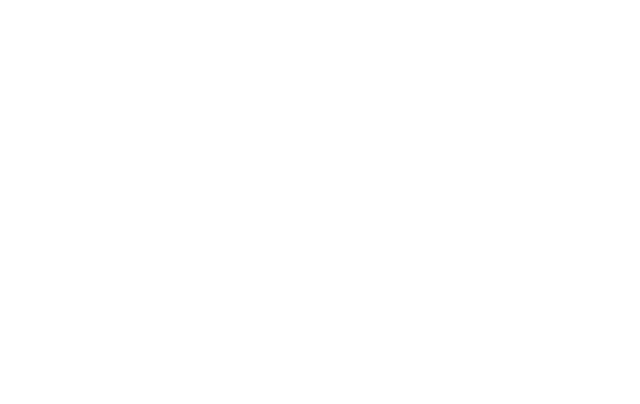
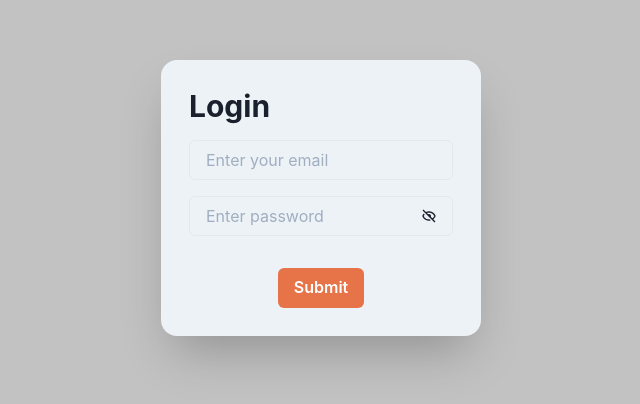
Before and after one commit to Nicholas-Darko-Brown/ViLog, a React (Create React App) app in the folder Client/guest-app/: page /admin in a window 1280 px wide. Before the commit this address had no page. Shown: the part 202-606 px from the top of the page, without its empty margins (319-959 px from the left). Built offline with nearby package versions, Linux system fonts and the light colour scheme.

Commit message:
Creating Admin page

```diff
--- a/Client/guest-app/src/App.js
+++ b/Client/guest-app/src/App.js
@@ -12,6 +12,8 @@
 import Host from './components/Dashboard/Dashboard Pages/Host/Host';
 import Edit from './components/Dashboard/Dashboard Pages/Edit/Edit';
 import NewUser from './components/Dashboard/Dashboard Pages/New User/NewUser';
+import Admin from './components/Dashboard/Dashboard Pages/Admin/Admin';
+import AdminPage from './components/Dashboard/Dashboard Pages/Admin/AdminPage/AdminPage';
 
 const App = () => {
   return (
@@ -27,6 +29,9 @@
           <Route path='/host' element={<Host />}></Route>
           <Route path='/edit/:editId' element={<Edit />}></Route>
           <Route path='/newUser' element={<NewUser />}></Route>
+
+          <Route path='/admin' element={<Admin />}></Route>
+          <Route path='/adminPage' element={<AdminPage />}></Route>
         </Routes>
       </Router>
 
--- a/Client/guest-app/src/components/Dashboard/Dashboard Components/Sidebar/Sidebar.js
+++ b/Client/guest-app/src/components/Dashboard/Dashboard Components/Sidebar/Sidebar.js
@@ -44,8 +44,10 @@
                         <AccountCircle className='sidebar_icon'/>
                         Hosts
                     </li>
-                    <li className="sidebar_list_item">
-                        <VerifiedUser className='sidebar_icon'/>
+                    <li className="sidebar_list_item" onClick={() => {
+                        navigate('/admin')
+                    }}>
+                        <VerifiedUser className='sidebar_icon' />
                         Admin
                     </li>
                 </ul>
--- /dev/null
+++ b/Client/guest-app/src/components/Dashboard/Dashboard Pages/Admin/Admin.js
@@ -0,0 +1,64 @@
+import React, { useState } from 'react';
+import {
+  Button,
+  Center,
+  FormControl,
+  Heading,
+  Input,
+  InputGroup,
+  InputRightElement,
+} from '@chakra-ui/react';
+import { BiHide, BiShow } from 'react-icons/bi';
+
+import { useNavigate } from 'react-router-dom';
+
+const Admin = () => {
+  const [show, setShow] = useState(false);
+  const handleClick = () => setShow(!show);
+
+  let navigate = useNavigate()
+
+  return (
+    <Center h="100vh" bg='blackAlpha.400'>
+      <FormControl
+        w="25%"
+        display="flex"
+        flexDirection="column"
+        justifyContent="center"
+        borderRadius="1rem"
+        boxShadow="2xl"
+        bg='gray.100'
+        p={7}
+      >
+        <Heading size="lg">Login</Heading>
+        <Input id="email" type="email" placeholder="Enter your email" mt={4}/>
+        <InputGroup size="md">
+          <Input
+            pr="3rem"
+            type={show ? 'text' : 'password'}
+            placeholder="Enter password"
+            mt={4}
+            mb={8}
+          />
+          <InputRightElement
+            width="3rem"
+            h="4.5rem"
+            size="sm"
+            onClick={handleClick}
+          >
+            {show ? <BiShow /> : <BiHide />}
+          </InputRightElement>
+        </InputGroup>
+        <Center>
+          <Button bg="#e77449" color='white' size="md" onClick={() => {
+            navigate('/adminPage')
+          }}>
+            Submit
+          </Button>
+        </Center>
+      </FormControl>
+    </Center>
+  );
+};
+
+export default Admin;
--- /dev/null
+++ b/Client/guest-app/src/components/Dashboard/Dashboard Pages/Admin/AdminPage/AdminPage.js
@@ -0,0 +1,9 @@
+import './AdminPage'
+
+const AdminPage = () => {
+  return (
+    <div>AdminPage</div>
+  )
+}
+
+export default AdminPage
```
Also changed, not shown: Client/guest-app/src/components/Dashboard/Dashboard Pages/Admin/AdminPage/AdminPage.css (added).
